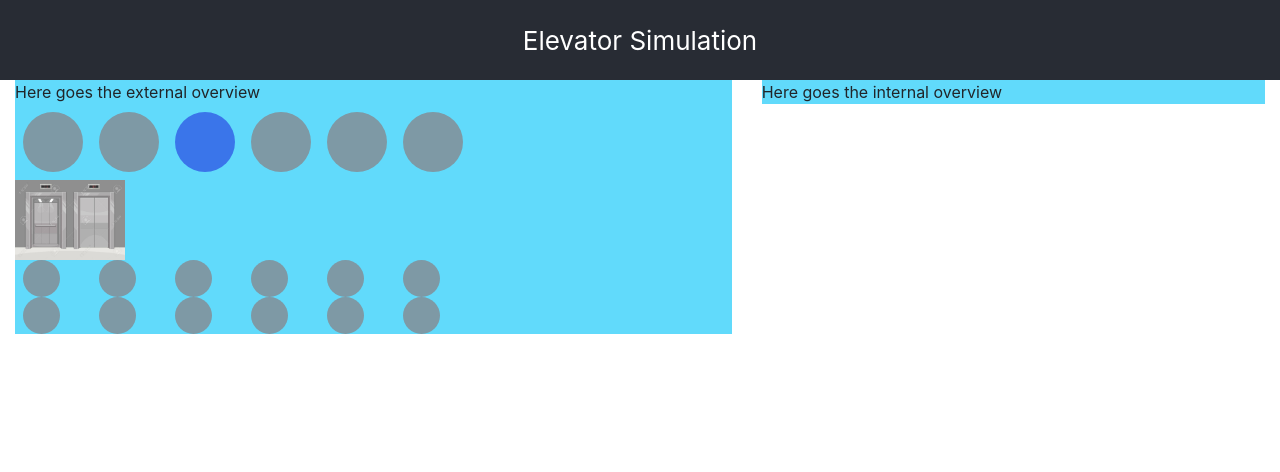
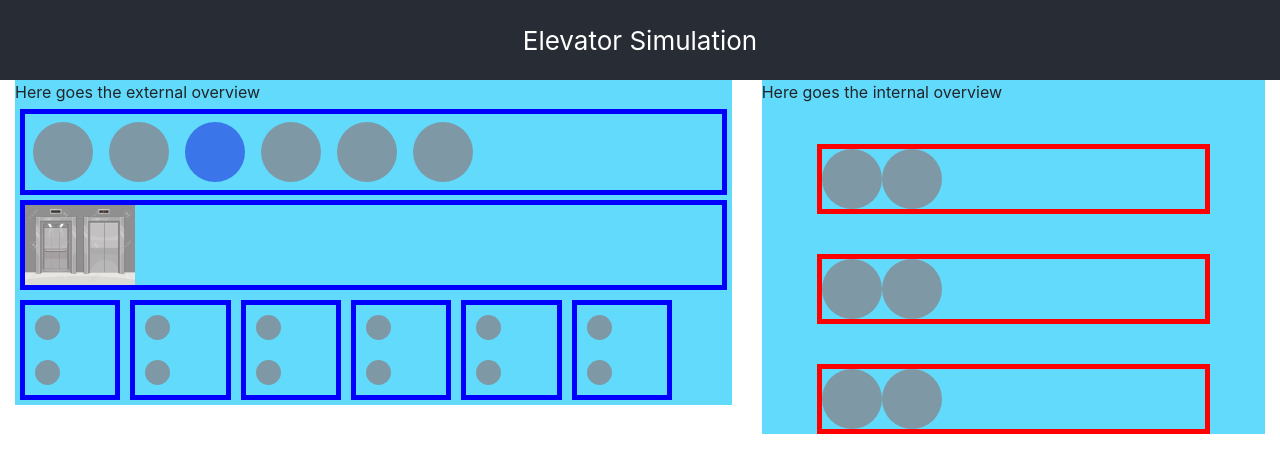
Before and after one commit to fmonze/ElevatorSimulation, a React (Create React App) app: page / in a window 1280 px wide. Shown: the top 472 px of the page. Built offline with nearby package versions, Linux system fonts and the light colour scheme.

Commit message:
First click event

```diff
--- a/package.json
+++ b/package.json
@@ -6,9 +6,11 @@
     "bootstrap": "^4.3.1",
     "jquery": "^3.3.1",
     "popper.js": "^1.14.7",
-    "react": "^16.8.2",
+    "react": "^16.6.3",
     "react-dom": "^16.8.2",
-    "react-scripts": "2.1.5"
+    "react-native": "^0.58.5",
+    "react-scripts": "2.1.5",
+    "typescript": "^3.3.3"
   },
   "scripts": {
     "start": "react-scripts start",
--- a/src/App.css
+++ b/src/App.css
@@ -23,15 +23,20 @@
 }
 
 .Up-Button {
-  padding-left: 1vmin;
-  padding-right: 1vmin;
-  max-width: 70%;
-  max-height: 70%;
+  padding: 10px;
+  max-width: 50%;
+  max-height: 50%;
 }
 
 .Down-Button {
-  padding-left: 1vmin;
-  padding-right: 1vmin;
-  max-width: 70%;
-  max-height: 70%;
+  padding: 10px;
+  max-width: 50%;
+  max-height: 50%;
 }
+
+.Highlighted-Button {
+  padding: 10px;
+  max-width: 50%;
+  max-height: 50%;
+  opacity: 0.5;
+}
--- a/src/ElevatorAnimation.js
+++ b/src/ElevatorAnimation.js
@@ -1,10 +1,15 @@
 import React, {Component} from 'react';
 import lift from './elevator_img.jpg';
+
+const divStyle = {
+    margin: '5px',
+    border: '5px solid blue'
+};
 
 class ElevatorAnimation extends Component {
     render() {
         return (
-            <header>
+            <header style={divStyle}>
                 <img src={lift} className="App-logo" alt="logo" />
             </header>
         );
--- a/src/ElevatorLocation.js
+++ b/src/ElevatorLocation.js
@@ -2,10 +2,15 @@ import React, {Component} from 'react';
 import floor from './floor_button.svg';
 import currentFloor from './current_floor_button.svg';
 
+const divStyle = {
+    margin: '5px',
+    border: '5px solid blue'
+};
+
 class ElevatorLocation extends Component {
     render() {
         return (
-            <header>
+            <header style={divStyle}>
                 <img src={floor} className="Floor-Button" />
                 <img src={floor} className="Floor-Button" />
                 <img src={currentFloor} className="Floor-Button" />
--- a/src/Intern.js
+++ b/src/Intern.js
@@ -1,10 +1,12 @@
 import React, {Component} from 'react';
+import InternPanel from './InternPanel';
 
 class Intern extends Component {
     render() {
         return (
             <header>
                 Here goes the internal overview
+                <InternPanel/>
             </header>
         );
     }
--- /dev/null
+++ b/src/InternPanel.js
@@ -0,0 +1,32 @@
+import React, {Component} from 'react';
+import floor from "./floor_button.svg";
+
+const rowStyle = {
+    margin: '40px',
+    border: '5px solid red'
+};
+
+class InternPanel extends Component {
+    render() {
+        return (
+            <header>
+                <div className="container-fluid">
+                    <div className="row" style={rowStyle}>
+                        <img src={floor} className="Intern-Button" />
+                        <img src={floor} className="Intern-Button" />
+                    </div>
+                    <div className="row" style={rowStyle}>
+                        <img src={floor} className="Intern-Button" />
+                        <img src={floor} className="Intern-Button" />
+                    </div>
+                    <div className="row" style={rowStyle}>
+                        <img src={floor} className="Intern-Button" />
+                        <img src={floor} className="Intern-Button" />
+                    </div>
+                </div>
+            </header>
+        );
+    }
+}
+
+export default InternPanel;
--- a/src/UpDownCommand.js
+++ b/src/UpDownCommand.js
@@ -1,13 +1,55 @@
 import React, {Component} from 'react';
 import floor from "./floor_button.svg";
+import currentFloor from './current_floor_button.svg';
+
+const divStyle = {
+    margin: '5px',
+    border: '5px solid blue',
+    maxWidth: '14%'
+};
+
+const highlightedStyle = {
+    padding: '10px',
+    maxWidth: '50%',
+    maxHeight: '50%',
+    opacity: '0',
+    position: 'relative',
+    top: '0',
+    left: '-61.5px',
+};
+
+const up = {
+    padding: '10px',
+    maxWidth: '50%',
+    maxHeight: '50%',
+    position: 'relative',
+    top: '0',
+    left: '0',
+};
 
 class UpDownCommand extends Component {
+
+    constructor() {
+        super();
+        this.toggle = false;
+    }
+
+    handleClick() {
+        this.refs.highlighted.style.opacity = (this.toggle ? 1 : 0)/2; // todo: c'è un modo più elegnate con set() ?
+        this.toggle = !this.toggle; // in realtà si spegne solo quando è stata servita la chiamata, perché una volta acceso, resta acceso
+
+        // todo: qui dovrei updatare lo stato credo
+    }
+
     render() {
         return (
-            <header>
+            <header style={divStyle}>
                 <div className="container-fluid">
                     <div className="row">
-                        <img src={floor} className="Up-Button" />
+                        <img src={floor} className="Up-Button" style={up}/>
+                        <img ref="highlighted" src={currentFloor} className="Highlighted-Button"
+                             onClick={this.handleClick.bind(this)} style={highlightedStyle}/>
+
                     </div>
                     <div className="row">
                         <img src={floor} className="Down-Button" />
```
Also changed, not shown: 1 other file (tests, documents, lock files or other folders).
